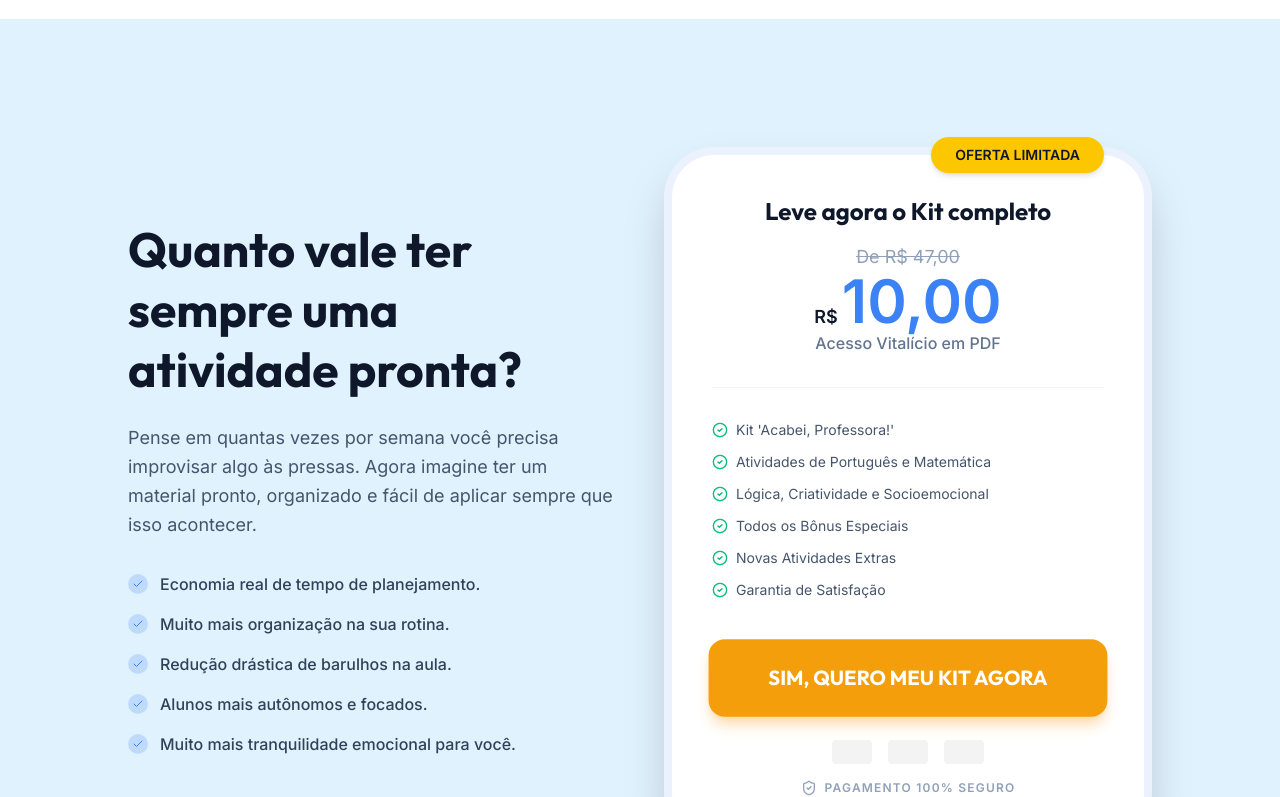
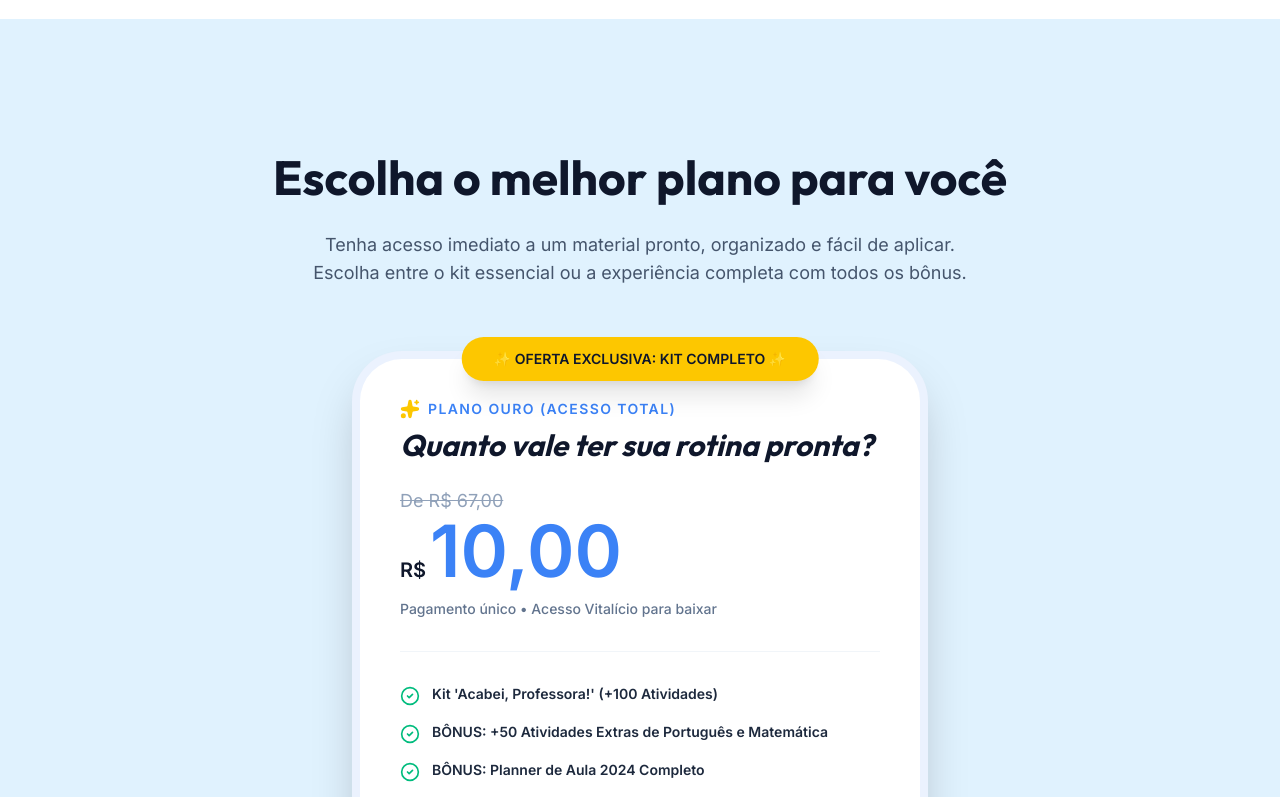
Before and after one commit to narutinfps-tech/atividades-1, a React (Vite) app: page / in a window 1280 px wide. Shown: the part 7880-8677 px from the top of the page. Built offline with nearby package versions, Linux system fonts and the light colour scheme.

Commit message:
feat: Improve checkout interaction with scrolling
Modify the checkout button to smoothly scroll to the checkout section on the page instead of directly navigating to the payment URL. This provides a more integrated user experience.

```diff
--- a/src/App.tsx
+++ b/src/App.tsx
@@ -211,8 +211,15 @@ const ActivityCarousel = ({ title, subtitle }: { title?: string, subtitle?: stri
 // --- Main App ---
 
 export default function App() {
-  const handleCheckout = () => {
-    window.location.href = 'https://pay.cakto.com.br/bfi7tx9_872281';
+  const scrollToCheckout = () => {
+    const element = document.getElementById('checkout-section');
+    if (element) {
+      element.scrollIntoView({ behavior: 'smooth' });
+    }
+  };
+
+  const handleCheckout = (url = 'https://pay.cakto.com.br/bfi7tx9_872281') => {
+    window.location.href = url;
   };
 
   return (
@@ -320,7 +327,7 @@ export default function App() {
             animate={{ opacity: 1, scale: 1 }}
             transition={{ delay: 0.4 }}
           >
-            <Button onClick={handleCheckout} className="mb-6">
+            <Button onClick={scrollToCheckout} className="mb-6">
               QUERO MEU KIT AGORA
             </Button>
             <div className="flex flex-wrap justify-center gap-6 text-sm font-medium text-slate-500">
@@ -598,7 +605,7 @@ export default function App() {
             viewport={{ once: true }}
             className="flex flex-col items-center mt-16"
           >
-            <Button onClick={handleCheckout} className="bg-brand-primary text-white shadow-brand-primary/25">
+            <Button onClick={scrollToCheckout} className="bg-brand-primary text-white shadow-brand-primary/25">
               QUERO RECEBER TUDO ISSO AGORA
             </Button>
           </motion.div>
@@ -792,7 +799,7 @@ export default function App() {
             viewport={{ once: true }}
             className="flex flex-col items-center mt-16"
           >
-            <Button onClick={handleCheckout} className="mb-4">
+            <Button onClick={scrollToCheckout} className="mb-4">
               GARANTIR TODOS OS BÔNUS + MEU KIT
             </Button>
             <p className="text-xs text-slate-400 font-medium">Acesso imediato e vitalício ao material</p>
@@ -804,96 +811,76 @@ export default function App() {
       <section id="checkout-section" className="py-32 bg-brand-blue relative overflow-hidden">
         <div className="absolute inset-0 opacity-10 school-pattern pointer-events-none" />
 
-        <div className="container mx-auto px-4 relative z-10">
-          <div className="max-w-5xl mx-auto">
-            <div className="flex flex-col lg:flex-row gap-12 items-stretch">
+        <div className="container mx-auto px-4 relative z-10 text-center">
+          <div className="max-w-6xl mx-auto">
+            <h2 className="text-4xl md:text-5xl font-bold text-slate-900 mb-6 leading-tight">
+              Escolha o melhor plano para você
+            </h2>
+            <p className="text-lg text-slate-600 mb-16 max-w-2xl mx-auto">
+              Tenha acesso imediato a um material pronto, organizado e fácil de aplicar. Escolha entre o kit essencial ou a experiência completa com todos os bônus.
+            </p>
 
-               {/* Content */}
-               <div className="lg:w-1/2 flex flex-col justify-center">
-                  <h2 className="text-4xl md:text-5xl font-bold text-slate-900 mb-6 leading-tight">
-                    Quanto vale ter sempre uma atividade pronta?
-                  </h2>
-                  <p className="text-lg text-slate-600 mb-8 leading-relaxed">
-                    Pense em quantas vezes por semana você precisa improvisar algo às pressas. Agora imagine ter um material pronto, organizado e fácil de aplicar sempre que isso acontecer.
-                  </p>
-                  <ul className="space-y-4 mb-4">
-                    {[
-                      "Economia real de tempo de planejamento.",
-                      "Muito mais organização na sua rotina.",
-                      "Redução drástica de barulhos na aula.",
-                      "Alunos mais autônomos e focados.",
-                      "Muito mais tranquilidade emocional para você."
-                    ].map((item, i) => (
-                      <li key={i} className="flex items-center gap-3 text-slate-700 font-medium">
-                         <div className="w-5 h-5 rounded-full bg-brand-primary/20 flex items-center justify-center">
-                            <Check className="w-3 h-3 text-brand-primary" />
-                         </div>
-                         {item}
-                      </li>
-                    ))}
-                  </ul>
-               </div>
-
-               {/* Pricing Card */}
-               <div className="lg:w-1/2">
+            <div className="max-w-xl mx-auto">
                 <motion.div
                   initial={{ y: 20, opacity: 0 }}
                   whileInView={{ y: 0, opacity: 1 }}
                   viewport={{ once: true }}
                   transition={{ duration: 0.4 }}
-                    whileHover={{ y: -10, scale: 1.01, boxShadow: "0 35px 60px -15px rgb(0 0 0 / 0.3)" }}
-                    whileTap={{ scale: 0.99 }}
-                    className="p-10 rounded-[50px] bg-white shadow-2xl relative border-8 border-brand-primary/10 transition-all"
+                  whileHover={{ y: -10, scale: 1.02 }}
+                  className="flex flex-col p-10 rounded-[50px] bg-white shadow-2xl relative border-8 border-brand-primary/10 transition-all text-left"
                 >
-                    <div className="absolute top-0 right-10 -translate-y-1/2 bg-yellow-400 text-slate-900 px-6 py-2 rounded-full font-bold text-sm shadow-md">
-                       OFERTA LIMITADA
+                  <div className="absolute top-0 left-1/2 -translate-x-1/2 -translate-y-1/2 bg-yellow-400 text-slate-900 px-8 py-3 rounded-full font-bold text-sm shadow-xl whitespace-nowrap">
+                     ✨ OFERTA EXCLUSIVA: KIT COMPLETO ✨
                   </div>
 
-                    <div className="mb-8 text-center pb-8 border-b border-slate-100">
-                       <h3 className="text-2xl font-bold text-slate-900 mb-4">Leve agora o Kit completo</h3>
-                       <div className="flex flex-col items-center">
-                          <span className="text-slate-400 line-through text-lg">De R$ 47,00</span>
+                  <div className="mb-8 border-b border-slate-100 pb-8 text-center md:text-left">
+                     <div className="text-brand-primary font-bold text-sm uppercase tracking-widest mb-2 flex items-center justify-center md:justify-start gap-2">
+                        <Sparkles className="w-5 h-5 fill-yellow-400 text-yellow-400" /> PLANO OURO (ACESSO TOTAL)
+                     </div>
+                     <h3 className="text-3xl font-bold text-slate-900 mb-6 italic">Quanto vale ter sua rotina pronta?</h3>
+
+                     <div className="flex flex-col items-center md:items-start">
+                        <span className="text-slate-400 line-through text-lg">De R$ 67,00</span>
                         <div className="flex items-baseline gap-1">
-                             <span className="text-lg font-bold text-slate-900">R$</span>
-                             <span className="text-6xl font-black text-brand-primary">10,00</span>
+                           <span className="text-xl font-bold text-slate-900">R$</span>
+                           <span className="text-7xl font-black text-brand-primary">10,00</span>
                         </div>
-                          <span className="text-slate-500 font-medium">Acesso Vitalício em PDF</span>
+                        <p className="text-slate-500 text-sm mt-3 font-medium">Pagamento único • Acesso Vitalício para baixar</p>
                      </div>
                   </div>
 
-                    <div className="space-y-3 mb-10">
+                  <div className="space-y-4 mb-10 flex-grow">
                      {[
-                         "Kit 'Acabei, Professora!'",
-                         "Atividades de Português e Matemática",
-                         "Lógica, Criatividade e Socioemocional",
-                         "Todos os Bônus Especiais",
-                         "Novas Atividades Extras",
-                         "Garantia de Satisfação"
+                       "Kit 'Acabei, Professora!' (+100 Atividades)",
+                       "BÔNUS: +50 Atividades Extras de Português e Matemática",
+                       "BÔNUS: Planner de Aula 2024 Completo",
+                       "BÔNUS: Painéis de Sala Decorativos Prontos",
+                       "Certificado de Aluno Protagonista",
+                       "Acesso Vitalício + Todas as Atualizações futuras",
+                       "Suporte VIP via WhatsApp"
                      ].map((item, i) => (
-                         <div key={i} className="flex items-center gap-2 text-sm text-slate-600">
-                            <CheckCircle2 className="w-4 h-4 text-emerald-500" />
-                            <span>{item}</span>
+                       <div key={i} className="flex items-start gap-3 text-sm text-slate-600">
+                          <CheckCircle2 className="w-5 h-5 text-emerald-500 shrink-0 mt-0.5" />
+                          <span className={i < 5 ? "font-semibold text-slate-800" : ""}>{item}</span>
                        </div>
                      ))}
                   </div>
 
-                    <Button onClick={handleCheckout} className="w-full text-xl py-6 mb-6">
-                       SIM, QUERO MEU KIT AGORA
+                  <Button onClick={() => handleCheckout('https://pay.cakto.com.br/bfi7tx9_872281')} className="w-full text-xl py-7 shadow-lg shadow-brand-primary/20">
+                     SIM, QUERO O KIT COMPLETO POR R$ 10
                   </Button>
 
-                    <div className="flex justify-center flex-col items-center gap-4">
+                  <div className="mt-8 flex flex-col items-center gap-4">
                      <div className="flex gap-4 opacity-50 grayscale hover:grayscale-0 transition-all">
-                          {/* Payment methods icons would go here, simplified for demo */}
-                          <div className="w-10 h-6 bg-slate-200 rounded"></div>
-                          <div className="w-10 h-6 bg-slate-200 rounded"></div>
-                          <div className="w-10 h-6 bg-slate-200 rounded"></div>
+                        <div className="px-2 py-1 bg-slate-200 rounded font-bold text-[10px]">PIX</div>
+                        <div className="px-2 py-1 bg-slate-200 rounded font-bold text-[10px]">CARTÃO</div>
+                        <div className="px-2 py-1 bg-slate-200 rounded font-bold text-[10px]">BOLETO</div>
                      </div>
                      <div className="flex items-center gap-2 text-xs font-bold text-slate-400 uppercase tracking-widest">
-                          <ShieldCheck className="w-4 h-4" /> Pagamento 100% Seguro
+                        <ShieldCheck className="w-4 h-4 text-emerald-500" /> Transação 100% Segura
                      </div>
                   </div>
                 </motion.div>
-                </div>
             </div>
           </div>
         </div>
@@ -1026,7 +1013,7 @@ export default function App() {
               <p className="text-xl text-slate-700 mb-12 max-w-2xl mx-auto">
                 Tenha em mãos uma solução profissional para manter seus alunos aprendendo e sua sala em total harmonia.
               </p>
-              <Button onClick={handleCheckout} className="shadow-2xl">
+              <Button onClick={scrollToCheckout} className="shadow-2xl">
                   QUERO BAIXAR O KIT AGORA
               </Button>
               <div className="mt-8 flex flex-wrap justify-center gap-6 text-sm font-bold text-slate-700 uppercase tracking-widest">
```
Lines whose indentation alone changed are shown as unchanged.
